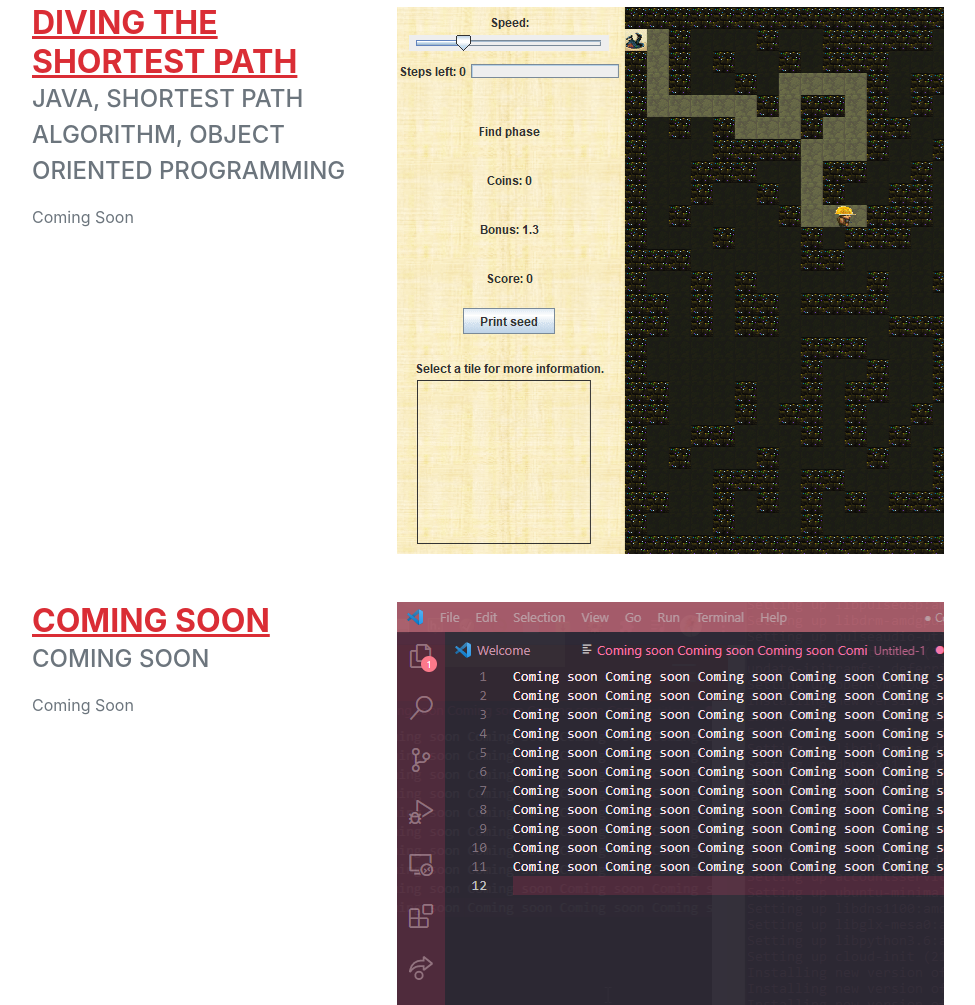
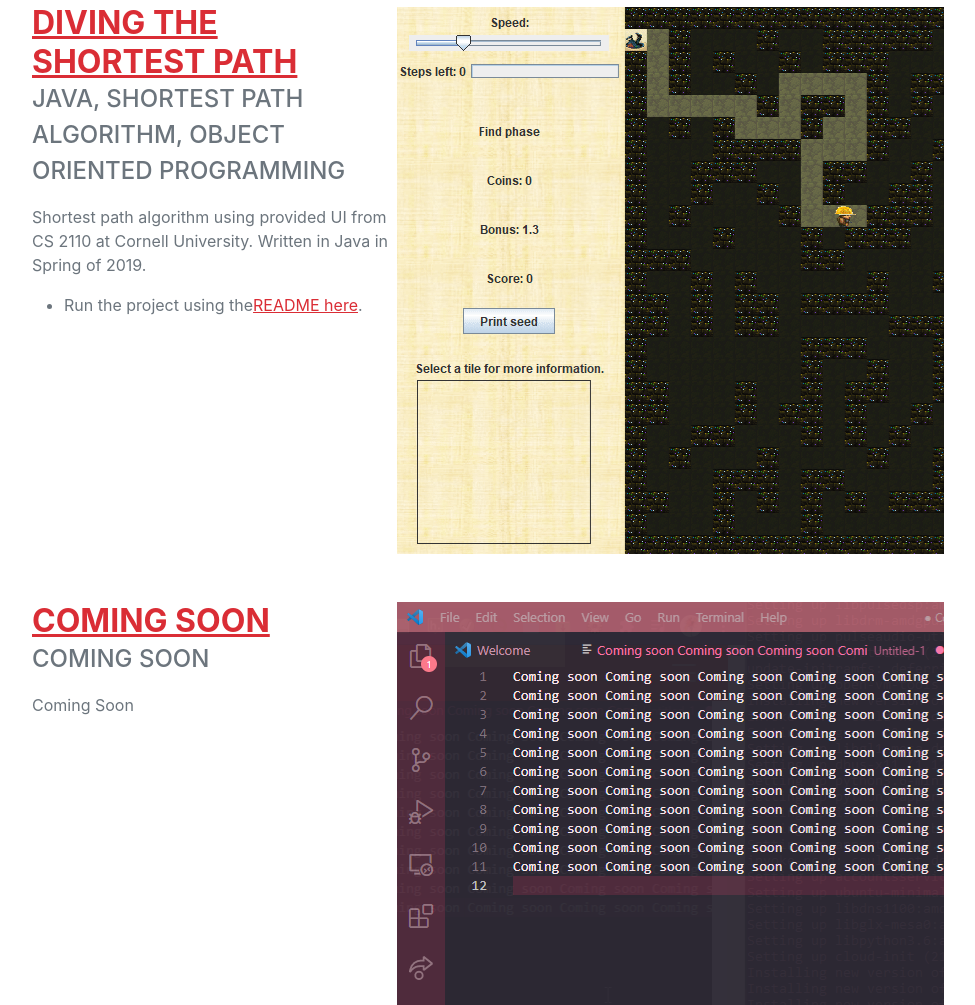
Before and after one commit to MaeZhao/MaeZhao.github.io, a plain HTML site: page index.html in a window 1280 px wide. Shown: the part 3960-4965 px from the top of the page, without its empty margins (288-1263 px from the left). Drawn offline with nearby package versions, Linux system fonts and the light colour scheme; a web font is replaced by a local one.

Commit message:
Shortest path

```diff
--- a/index.html
+++ b/index.html
@@ -135,7 +135,10 @@
                         <div class="flex-text">
                             <h3 class="mb-0"> <a href="https://github.com/MaeZhao/Shortest-Path-Java">Diving the Shortest Path</a></h3>
                             <div class="subheading mb-3">Java, Shortest Path Algorithm, Object Oriented Programming</div>
-                            <p>Coming Soon</p>
+                            <p>Shortest path algorithm using provided UI from CS 2110 at Cornell University. Written in Java in Spring of 2019.</p>
+                            <ul>
+                                <li>Run the project using the<a href="https://github.com/MaeZhao/Shortest-Path-Java#to-run">README here</a>.</li>
+                            </ul>
                         </div>
                         <a class="flex-img" href="https://github.com/MaeZhao/Shortest-Path-Java"><div class="flex-img" style="background-image:url('assets/img/shortest_path.gif');height:100%;"></div></a>
                     </div>
```
